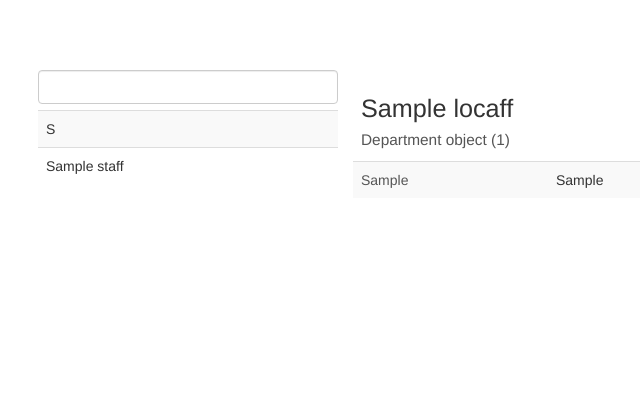
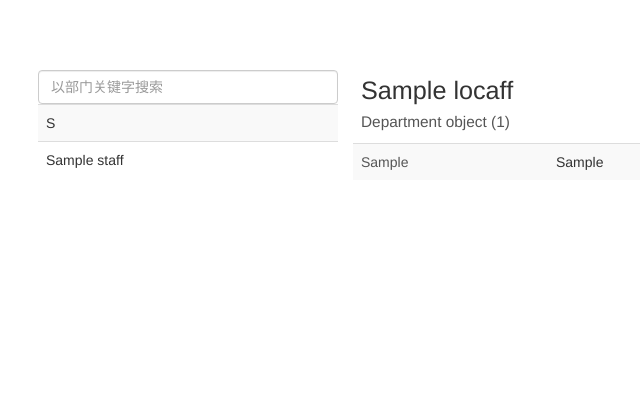
Before and after one commit to workingenius/dskj-addrbook, a Django app: template addresslist/templates/addresslist/main.html in a window 1280 px wide. Shown: the top 409 px of the page, without its empty margins (242-882 px from the left). Run offline with Django 3.2, Linux system fonts and the light colour scheme; tables that the repository leaves empty hold one stand-in row (values such as "Sample post"); the template is opened without the code that fills it: values that come from a table or form of the project are taken from there, most other values are stand-ins (such as "Sample title", 1, 10 or a date in 2020); some libraries are stand-ins or nearby versions.

Commit message:
ui modify

```diff
--- a/addresslist/templates/addresslist/locaff.html
+++ b/addresslist/templates/addresslist/locaff.html
@@ -1,7 +1,7 @@
 <style>
     #region-card .title-box {
         padding-left: 8px;
-        padding-top: 20px;
+        padding-top: 2px;
         padding-bottom: 10px;
 
         margin-left: auto;
--- a/addresslist/templates/addresslist/locaff_list.html
+++ b/addresslist/templates/addresslist/locaff_list.html
@@ -8,9 +8,13 @@
     #region-list #locaff-list-table tr, #region-list #locaff-list-table td {
         width: 800px;
     }
+
+    #region-list #searchbox-row {
+        height: 40px;
+    }
 </style>
-<div class="row" style="height:40px">
-    <input id="searchbox" class="form-control">
+<div class="row searchbox-row">
+    <input id="searchbox" class="form-control" placeholder="以部门关键字搜索">
 </div>
 <div class="row">
     <table id="locaff-list-table" class="table table-hover table-striped">
```
